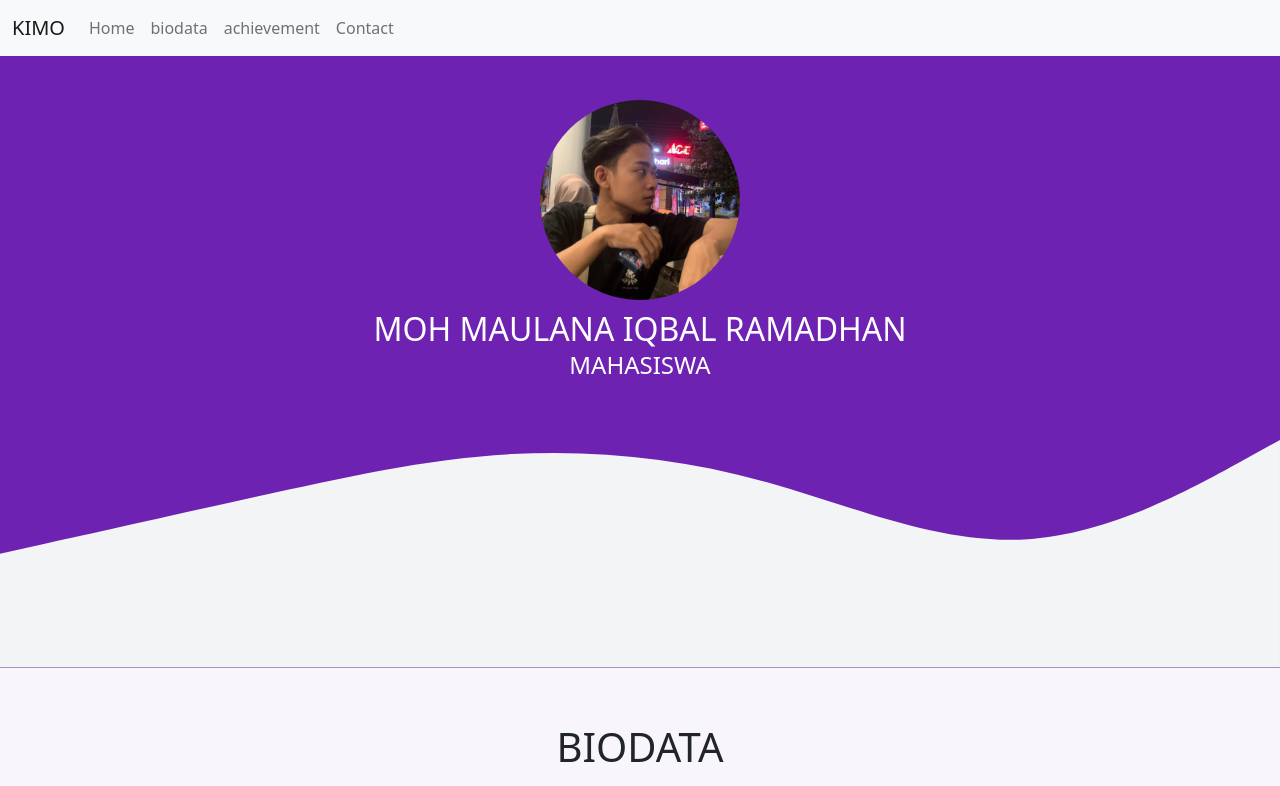
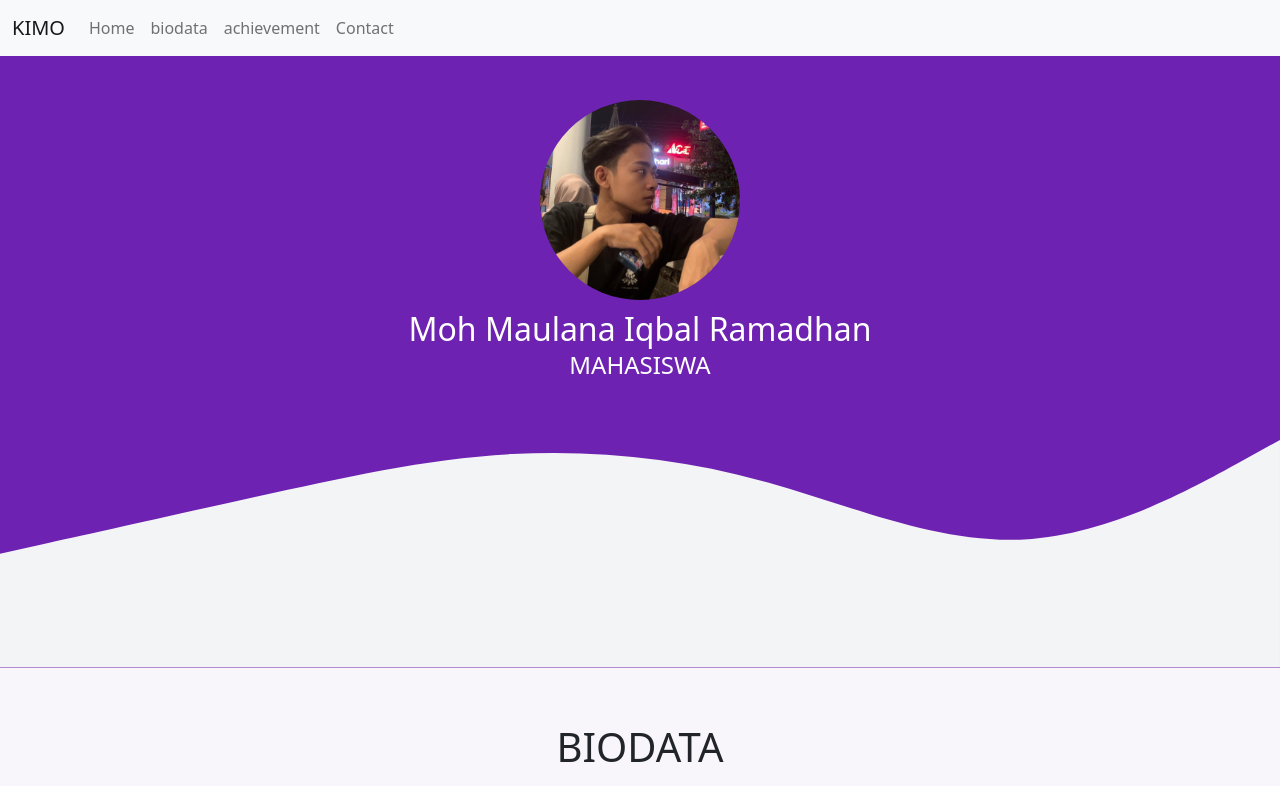
Before and after one commit to IqbalScoot/Profile-Web, a plain HTML site: page index.html in a window 1280 px wide. Shown: the top 786 px of the page. Drawn offline with nearby package versions, Linux system fonts and the light colour scheme.

Commit message:
Add files via upload

```diff
--- a/index.html
+++ b/index.html
@@ -46,7 +46,7 @@
     <img
     class="rounded-circle profileimage"
     src="assets/image/profileimage.jpg" alt="">
-    <h2>MOH MAULANA IQBAL RAMADHAN</h2>
+    <h2>Moh Maulana Iqbal Ramadhan</h2>
     <h4>MAHASISWA</h4>
   </div>
     </div>
```
